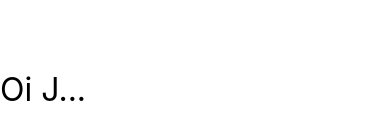
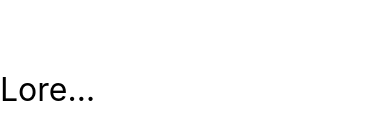
Before and after one commit to BrenoFreitasM/lear-react-native-cli, a React Native app: screen / in a window 390 px wide. Shown: the part 230-370 px from the top of the page. Built offline with nearby package versions, Linux system fonts and the light colour scheme.

Commit message:
feat: using numberOfLines pamameter

```diff
--- a/App.js
+++ b/App.js
@@ -2,13 +2,14 @@ import { Text, View } from "react-native";
 
 export default function App() {
   return (
-    <View>
+    <View style={{ width: 200}}>
       <Text
-        style={{ marginTop: 300, fontSize: 32 }}
+        style={{ marginTop: 300, fontSize: 32, width: 100 }}
         selectable
         selectionColor="#f00"
+        numberOfLines={1}
       >
-        {'Oi JsStack!'.slice(0,4)}...
+        Lorem ipsum dolor sit amet consectetur adipisicing .
       </Text>
     </View>
   )
```
